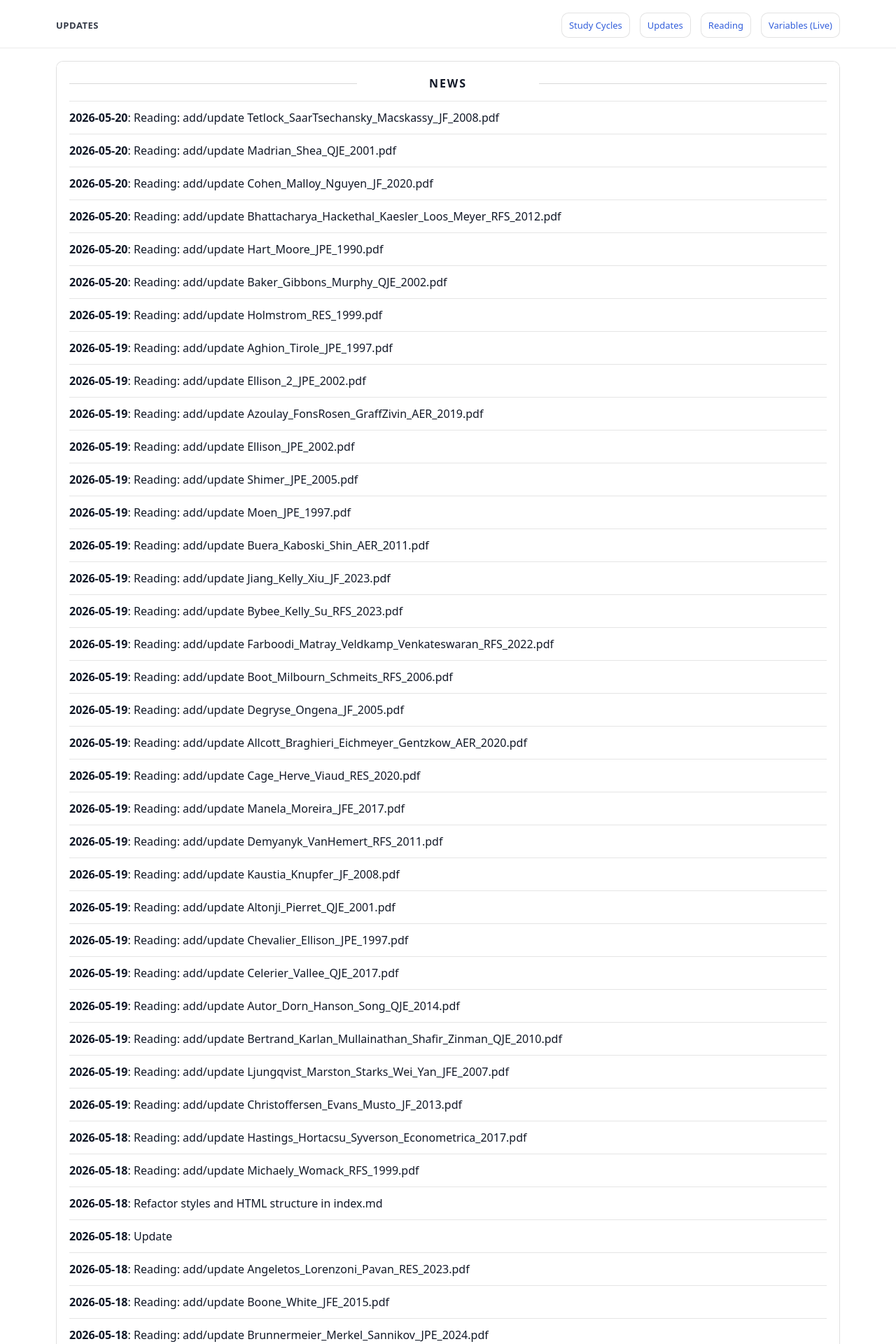
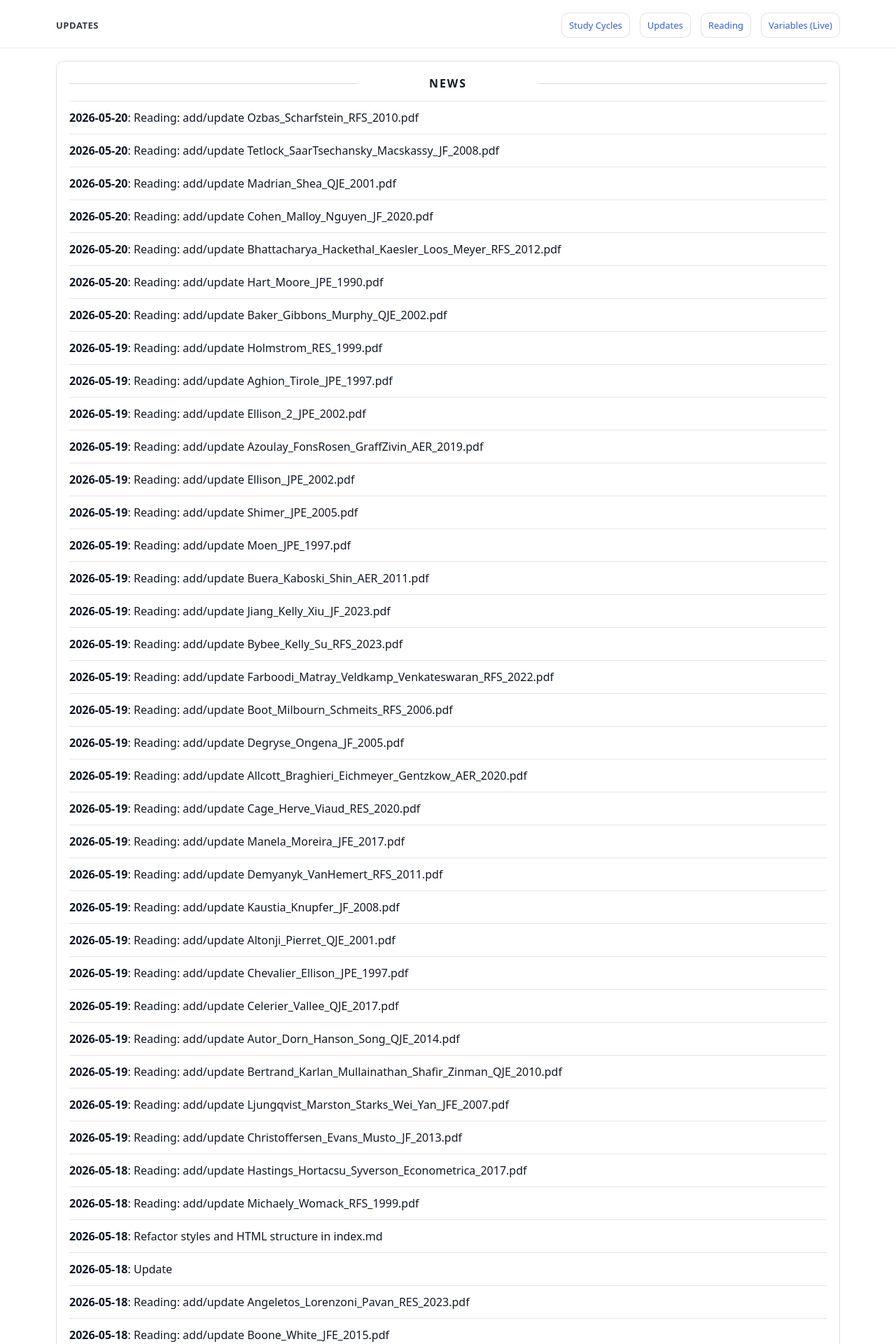
Before and after one commit to yaxinzn/study-archive, a Jekyll site: the page built from updates/index.md, in a window 1280 px wide. Shown: the top 1920 px of the page at 70% size. Built offline with Jekyll 4.4.1, drawn with Linux system fonts in a browser that asks for light colours; some of the changed text lies outside the part shown.

Commit message:
chore: update NEWS feed

```diff
--- a/_data/news.yml
+++ b/_data/news.yml
@@ -1,4 +1,7 @@
 # Auto-generated update history (sorted newest -> oldest). Do not edit manually.
+- ts: "1779228793"
+  date: "2026-05-20"
+  title: "Reading: add/update Ozbas_Scharfstein_RFS_2010.pdf"
 - ts: "1779228689"
   date: "2026-05-20"
   title: "Reading: add/update Tetlock_SaarTsechansky_Macskassy_JF_2008.pdf"
```
